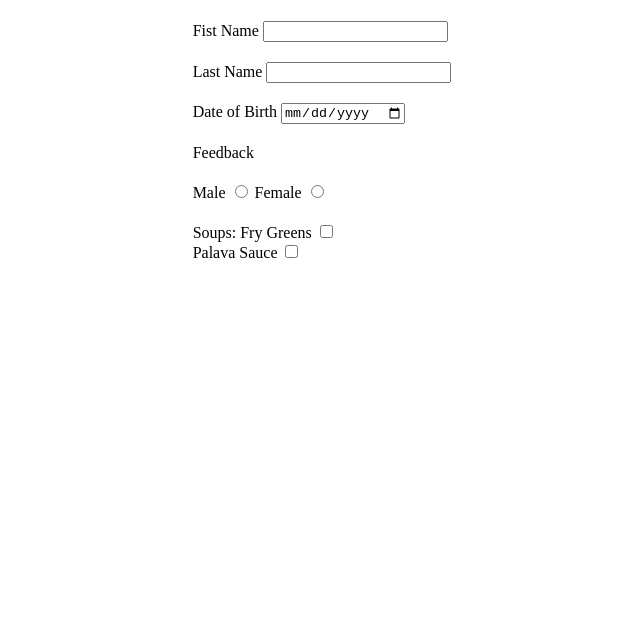
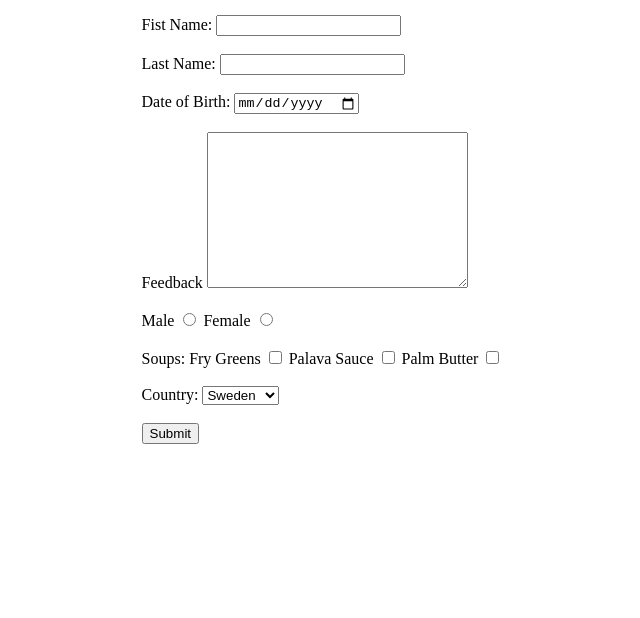
Before and after one commit to Kwagei/html-portfolio-website-varma-cephas, a plain HTML site: page contact.html in a window 1280 px wide. Shown: the part 182-800 px from the top of the page, without its empty margins (318-958 px from the left). Drawn offline with Linux system fonts and the light colour scheme.

Commit message:
added-final-touches

```diff
--- a/contact.html
+++ b/contact.html
@@ -41,7 +41,7 @@
                 </table>
 
                 <table>
-                    <table align="center">
+                    <table align="center"  cellspacing="0">
                         <tbody>
                             <tr>
                                 <td width="100" height="40" colspan="3"></td>
@@ -59,7 +59,7 @@
                              <tr>
                                 <td>
                                     <form >
-                                        <label>Fist Name</label>
+                                        <label>Fist Name: </label>
                                         <input type="text">
                                     </form>
                                 </td>
@@ -68,7 +68,7 @@
                              <tr>
                                 <td>
                                     <form >
-                                        <label>Last Name</label>
+                                        <label>Last Name: </label>
                                         <input type="text">
                                     </form>
                                 </td>
@@ -77,7 +77,7 @@
                              <tr>
                                 <td>
                                     <form >
-                                        <label>Date of Birth</label>
+                                        <label>Date of Birth: </label>
                                         <input type="date">
                                     </form>
                                 </td>
@@ -87,8 +87,7 @@
                                 <td>
                                     <form >
                                         <label>Feedback</label>
-                                        <textarea" cols="30" rows="10">
-                                        </textarea>
+                                        <textarea  cols="30" rows="10"></textarea>
                                     </form>
                                 </td>
                              </tr>
@@ -113,13 +112,41 @@
                                         <label>Soups:</label>
                                         Fry Greens
                                         <input type="checkbox">
-
-                                        <br>
                                            Palava Sauce
+                                        <input type="checkbox">
+                                            Palm Butter
                                         <input type="checkbox">
                                     </form>
                                 </td>
                              </tr>
+
+
+                             <tr>
+                                <td>
+                                    <form >
+                                        <label>Country: </label>
+                                        <select>
+                                            <option>Sweden</option>
+                                            <option>Germany</option>
+                                            <option>Russia</option>
+                                            <option>Malaysia</option>
+                                            <option>Liberia</option>
+                                            <option>Ghana</option>
+                                        </select>
+                                    </form>
+                                </td>
+                             </tr>
+
+
+                             <tr>
+                                <td>
+                                    <form >
+                                        <input type="submit" value="Submit">
+
+                                    </form>
+                                </td>
+                             </tr>
+
             </tbody>
         </table>
     </body>
```
Also changed, not shown: gallery.html (+43 -0 lines), index.html (+5 -5 lines), bebop.jpg (added), catana.jpg (added), lessons.jpg (added), me.jpeg (deleted), painy.jpg (added), pyrate.jpg (added), sabtooth.jpg (added), 1 other file.
